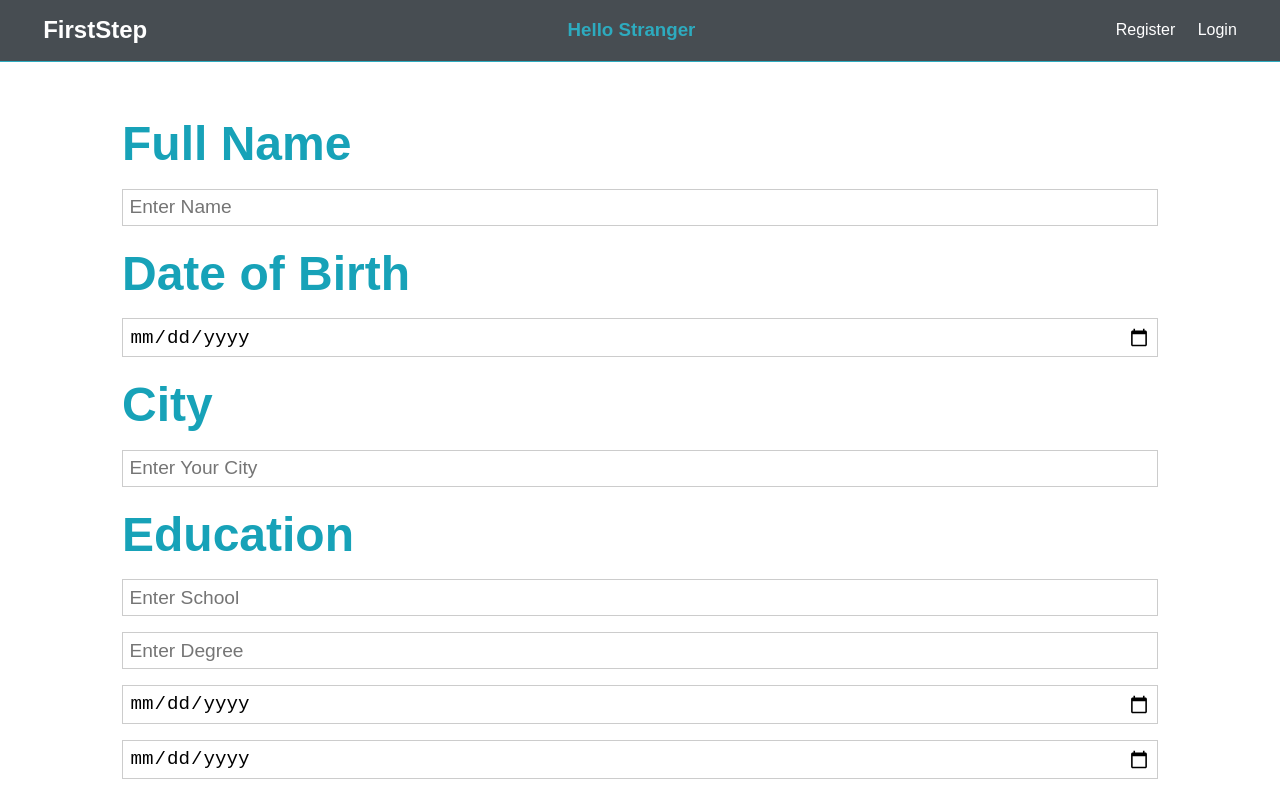
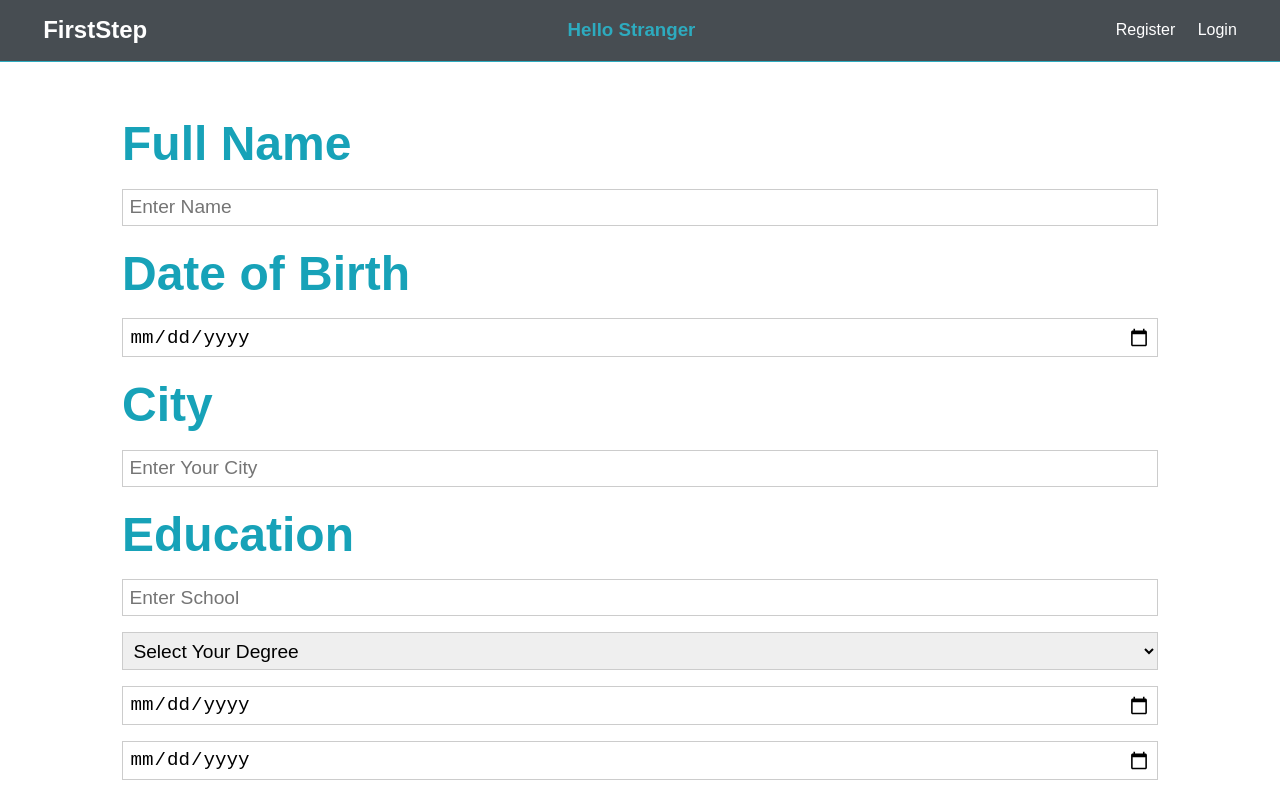
Before and after one commit to altereitay/FirstStep, a React (Create React App) app in the folder src/client/first-step-client/: page /student-signup in a window 1280 px wide. Shown: the top 800 px of the page. Built offline with nearby package versions, Linux system fonts and the light colour scheme; no server answers.

Commit message:
Added select options to Student Profile, and Edit Student Profile

```diff
--- a/src/client/first-step-client/src/components/profiles/EditStudentProfile.js
+++ b/src/client/first-step-client/src/components/profiles/EditStudentProfile.js
@@ -1,10 +1,11 @@
-import React, {useState, Fragment} from "react";
-import {useNavigate} from "react-router-dom";
-import {connect} from "react-redux";
+import React, { useState, Fragment } from "react";
+import { useNavigate } from "react-router-dom";
+import { connect } from "react-redux";
 // import {updateStudentProfile} from "../../actions/profiles";
 import { updateStudentProfile } from "../../actions/profiles";
+import { setAlert } from "../../actions/alert";
 
-const EditStudentProfile = ({profile,updateStudentProfile}) => {
+const EditStudentProfile = ({ profile, updateStudentProfile, setAlert }) => {
     const navigate = useNavigate();
     const student = profile;
     const [formData, setFormData] = useState({
@@ -16,8 +17,8 @@ const EditStudentProfile = ({profile,updateStudentProfile}) => {
         picture: student?.picture || '',
         description: student?.description || ''
     })
-    const showDate=student.dateOfBirth.split('T')[0];
-    const {name, city, skills, description} = formData
+    const showDate = student.dateOfBirth.split('T')[0];
+    const { name, city, skills, description } = formData
     const [educationData, setEducation] = useState({
         school: student?.education[0].school || '',
         degree: student?.education[0].degree || '',
@@ -27,39 +28,42 @@ const EditStudentProfile = ({profile,updateStudentProfile}) => {
     })
     const fromDateToShow = educationData.from.split('T')[0];
     const toDateToShow = educationData.to.split('T')[0];
-    const {school, degree} = educationData;
+    const { school, degree } = educationData;
     const [availabilityData, setAvailability] = useState({
-        sunday: student.availability[0].sunday ,
-        monday: student.availability[0].monday ,
-        tuesday: student.availability[0].tuesday ,
-        wednesday: student.availability[0].wednesday ,
-        thursday: student.availability[0].thursday ,
-        friday: student.availability[0].friday ,
+        sunday: student.availability[0].sunday,
+        monday: student.availability[0].monday,
+        tuesday: student.availability[0].tuesday,
+        wednesday: student.availability[0].wednesday,
+        thursday: student.availability[0].thursday,
+        friday: student.availability[0].friday,
         saturday: student.availability[0].saturday
     })
 
-    const {sunday, monday, tuesday, wednesday, thursday, friday, saturday} = availabilityData
+    const { sunday, monday, tuesday, wednesday, thursday, friday, saturday } = availabilityData
     const onChange = event => {
-        setFormData({...formData, [event.target.name]: event.target.value});
+        setFormData({ ...formData, [event.target.name]: event.target.value });
     }
     const onChangeEducation = event => {
-        setEducation({...educationData, [event.target.name]: event.target.value});
+        setEducation({ ...educationData, [event.target.name]: event.target.value });
     }
     const skillsOnChange = e => {
         let skill = e.target.value.split(',');
-        setFormData({...formData, skills: skill});
+        setFormData({ ...formData, skills: skill });
+    }
+    const onDegreeChange = e => {
+        setEducation({ ...educationData, degree: e.target.value })
     }
     const availabilityOnChange = e => {
-            setAvailability({...availabilityData, [e.target.name]: e.target.checked});
+        setAvailability({ ...availabilityData, [e.target.name]: e.target.checked });
     }
     const onSubmit = async (event) => {
         event.preventDefault();
-        updateStudentProfile(formData,educationData ,availabilityData, profile, navigate);
+        updateStudentProfile(formData, educationData, availabilityData, profile, navigate);
     }
 
     return (
         <Fragment>
-            <form className='form' onSubmit={event=> onSubmit(event)}>
+            <form className='form' onSubmit={event => onSubmit(event)}>
                 <h1 className="large text-primary">Edit Profile</h1>
                 <div className='form-group'>
                     <h3 className='large text-primary'>Full Name</h3>
@@ -68,7 +72,7 @@ const EditStudentProfile = ({profile,updateStudentProfile}) => {
                         name='name'
                         value={name}
                         onChange={event => onChange(event)}
-                           required/>
+                        required />
                 </div>
                 <div className='form-group'>
                     <h3 className='large text-primary'>Date of Birth</h3>
@@ -77,7 +81,7 @@ const EditStudentProfile = ({profile,updateStudentProfile}) => {
                         value={showDate}
                         max={Date.now()}
                         onChange={event => onChange(event)}
-                           required/>
+                        required />
                 </div>
                 <div className='form-group'>
                     <h3 className='large text-primary'>City</h3>
@@ -86,49 +90,47 @@ const EditStudentProfile = ({profile,updateStudentProfile}) => {
                         placeholder='Enter Your City'
                         value={city}
                         onChange={event => onChange(event)}
-                           required/>
+                        required />
                 </div>
                 <div className='form-group'>
                     <h1 className='large text-primary'>Education</h1>
+                    <h3 className='text-dark'>School</h3>
                     <input type='text'
-                           className='my-1'
                         name='school'
                         placeholder='Enter School'
                         value={school}
                         onChange={event => onChangeEducation(event)}
-                           required/>
-
-                    <input type='text'
-                           className='my-1'
-                           placeholder='Enter Degree'
-                           name='degree'
-                           value={degree}
-                           onChange={event => onChangeEducation(event)}
-                           required/>
-
+                        required />
+                    <h3 className='text-dark'>Degree</h3>
+                    <select onChange={e => onDegreeChange(e)} value={degree}>
+                        <option value="Software Engineering">Software Engineering</option>
+                        <option value="Civil Engineering">Civil Engineering</option>
+                        <option value="Electrical Engineering">Electrical Engineering</option>
+                        <option value="Industrial Engineering">Industrial Engineering</option>
+                        <option value="Architecture">Architecture</option>
+                    </select>
+                    <h3 className='text-dark'>Starting Date</h3>
                     <input type='date'
-                           className='my-1'
                         name='from'
                         value={fromDateToShow}
                         max={Date.now()}
                         onChange={event => onChangeEducation(event)}
-                           required/>
-
+                        required />
+                    <h3 className='text-dark'>Expected Graduation</h3>
                     <input type='date'
-                           className='my-1'
                         name='to'
                         value={toDateToShow}
                         onChange={event => onChangeEducation(event)}
-                           required/>
+                        required />
 
                 </div>
                 <div className="form-group">
-                    <h3 className='text-dark'>Skills</h3>
+                    <h1 className='large text-primary'>Skills</h1>
                     <input type="text"
                         placeholder="Enter Skills"
                         name="skills"
                         value={skills}
-                           onChange={(e) => skillsOnChange(e)}/>
+                        onChange={(e) => skillsOnChange(e)} />
                     <small className="form-text">Please use comma separated values (eg. HTML,CSS,JavaScript,PHP)</small>
                 </div>
 
@@ -141,7 +143,7 @@ const EditStudentProfile = ({profile,updateStudentProfile}) => {
                             name="sunday"
                             className='my-1'
                             value={sunday}
-                               onChange={(e) => availabilityOnChange(e)}/>
+                            onChange={(e) => availabilityOnChange(e)} />
                         Sunday
                     </label>
                     <label className='my-1'>
@@ -150,7 +152,7 @@ const EditStudentProfile = ({profile,updateStudentProfile}) => {
                             className='my-1'
                             checked={monday}
                             value={monday}
-                               onChange={(e) => availabilityOnChange(e)}/>
+                            onChange={(e) => availabilityOnChange(e)} />
                         Monday
                     </label>
                     <label className='my-1'>
@@ -159,7 +161,7 @@ const EditStudentProfile = ({profile,updateStudentProfile}) => {
                             checked={tuesday}
                             className='my-1'
                             value={tuesday}
-                               onChange={(e) => availabilityOnChange(e)}/>
+                            onChange={(e) => availabilityOnChange(e)} />
                         Tuesday
                     </label>
                     <label className='my-1'>
@@ -168,7 +170,7 @@ const EditStudentProfile = ({profile,updateStudentProfile}) => {
                             checked={wednesday}
                             className='my-1'
                             value={wednesday}
-                               onChange={(e) => availabilityOnChange(e)}/>
+                            onChange={(e) => availabilityOnChange(e)} />
                         Wednesday
                     </label>
                     <label className='my-1'>
@@ -177,7 +179,7 @@ const EditStudentProfile = ({profile,updateStudentProfile}) => {
                             checked={thursday}
                             className='my-1'
                             value={thursday}
-                               onChange={(e) => availabilityOnChange(e)}/>
+                            onChange={(e) => availabilityOnChange(e)} />
                         Thursday
                     </label>
                     <label className='my-1'>
@@ -186,7 +188,7 @@ const EditStudentProfile = ({profile,updateStudentProfile}) => {
                             checked={friday}
                             className='my-1'
                             value={friday}
-                               onChange={(e) => availabilityOnChange(e)}/>
+                            onChange={(e) => availabilityOnChange(e)} />
                         Friday
                     </label>
                     <label className='my-1'>
@@ -195,7 +197,7 @@ const EditStudentProfile = ({profile,updateStudentProfile}) => {
                             checked={saturday}
                             className='my-1'
                             value={saturday}
-                               onChange={(e) => availabilityOnChange(e)}/>
+                            onChange={(e) => availabilityOnChange(e)} />
                         Saturday
                     </label>
                 </div>
@@ -211,14 +213,14 @@ const EditStudentProfile = ({profile,updateStudentProfile}) => {
                         onChange={event => onChange(event)}
                     />
                 </div>
-                <input type='submit' className='btn btn-primary my-1'/>
+                <input type='submit' className='btn btn-primary my-1' />
             </form>
 
         </Fragment>
     )
 }
 
-const mapStateToProps = state =>({
+const mapStateToProps = state => ({
     profile: state.profiles.profile
 })
-export default connect(mapStateToProps, {updateStudentProfile})(EditStudentProfile);
+export default connect(mapStateToProps, { updateStudentProfile, setAlert })(EditStudentProfile);
--- a/src/client/first-step-client/src/components/profiles/StudentProfile.js
+++ b/src/client/first-step-client/src/components/profiles/StudentProfile.js
@@ -1,10 +1,11 @@
 import React, { Fragment, useState } from "react";
 import PropTypes from "prop-types";
 import { connect } from "react-redux";
-import {newStudentProfile} from "../../actions/profiles";
-import {useNavigate} from "react-router-dom";
+import { newStudentProfile } from "../../actions/profiles";
+import { useNavigate } from "react-router-dom";
+import { setAlert } from "../../actions/alert";
 
-const StudentProfile = ({ user, newStudentProfile}) => {
+const StudentProfile = ({ user, newStudentProfile, setAlert}) => {
     const navigate = useNavigate();
     const [formData, setFormData] = useState({
         name: '',
@@ -16,16 +17,16 @@ const StudentProfile = ({ user, newStudentProfile}) => {
         description: '',
         availability: []
     })
-    const {name, dateOfBirth, city, skills, description} = formData
+    const { name, dateOfBirth, city, skills, description } = formData
 
     const [educationData, setEducation] = useState({
         school: '',
         degree: '',
-        from:'',
+        from: '',
         to: '',
         current: true
     })
-    const {school, degree, from, to} = educationData;
+    const { school, degree, from, to } = educationData;
 
     const [availabilityData, setAvailability] = useState({
         sunday: false,
@@ -36,30 +37,37 @@ const StudentProfile = ({ user, newStudentProfile}) => {
         friday: false,
         saturday: false
     })
-    const {sunday, monday, tuesday, wednesday, thursday, friday, saturday} = availabilityData
+    const { sunday, monday, tuesday, wednesday, thursday, friday, saturday } = availabilityData
 
     const onChange = event => {
-        setFormData({...formData, [event.target.name]: event.target.value});
+        setFormData({ ...formData, [event.target.name]: event.target.value });
+    }
+    const onDegreeChange = e => {
+        setEducation({...educationData, degree: e.target.value})
     }
     const onChangeEducation = event => {
-        setEducation({...educationData, [event.target.name]: event.target.value});
+        setEducation({ ...educationData, [event.target.name]: event.target.value });
     }
     const skillsOnChange = e => {
         let skill = e.target.value.split(',');
-        setFormData({...formData, skills: skill});
+        setFormData({ ...formData, skills: skill });
     }
 
     const availabilityOnChange = e => {
-        setAvailability({...availabilityData, [e.target.name]: e.target.checked});
+        setAvailability({ ...availabilityData, [e.target.name]: e.target.checked });
     }
 
     const onSubmit = async (event) => {
         event.preventDefault();
-        newStudentProfile(formData,educationData ,availabilityData, user?._id, navigate);
+        if (degree === ""){
+            setAlert("Degree Must Be Selected", "danger")
+            return;
+        }
+        newStudentProfile(formData, educationData, availabilityData, user?._id, navigate);
     }
     return (
         <Fragment>
-            <form className='form' onSubmit={event=> onSubmit(event)}>
+            <form className='form' onSubmit={event => onSubmit(event)}>
                 <div className='form-group'>
                     <h3 className='large text-primary'>Full Name</h3>
                     <input type='text'
@@ -67,7 +75,7 @@ const StudentProfile = ({ user, newStudentProfile}) => {
                         name='name'
                         value={name}
                         onChange={event => onChange(event)}
-                           required/>
+                        required />
                 </div>
                 <div className='form-group'>
                     <h3 className='large text-primary'>Date of Birth</h3>
@@ -76,7 +84,7 @@ const StudentProfile = ({ user, newStudentProfile}) => {
                         value={dateOfBirth}
                         max={Date.now()}
                         onChange={event => onChange(event)}
-                           required/>
+                        required />
                 </div>
                 <div className='form-group'>
                     <h3 className='large text-primary'>City</h3>
@@ -85,7 +93,7 @@ const StudentProfile = ({ user, newStudentProfile}) => {
                         placeholder='Enter Your City'
                         value={city}
                         onChange={event => onChange(event)}
-                           required/>
+                        required />
                 </div>
                 <div className='form-group'>
                     <h1 className='large text-primary'>Education</h1>
@@ -95,15 +103,16 @@ const StudentProfile = ({ user, newStudentProfile}) => {
                         placeholder='Enter School'
                         value={school}
                         onChange={event => onChangeEducation(event)}
-                           required/>
+                        required />
 
-                    <input type='text'
-                           className='my-1'
-                           placeholder='Enter Degree'
-                           name='degree'
-                           value={degree}
-                           onChange={event => onChangeEducation(event)}
-                           required/>
+                    <select onChange={e => onDegreeChange(e)}>
+                        <option value="" disabled selected>Select Your Degree</option>
+                        <option value="Software Engineering">Software Engineering</option>
+                        <option value="Civil Engineering">Civil Engineering</option>
+                        <option value="Electrical Engineering">Electrical Engineering</option>
+                        <option value="Industrial Engineering">Industrial Engineering</option>
+                        <option value="Architecture">Architecture</option>
+                    </select>
 
                     <input type='date'
                         className='my-1'
@@ -111,14 +120,14 @@ const StudentProfile = ({ user, newStudentProfile}) => {
                         value={from}
                         max={Date.now()}
                         onChange={event => onChangeEducation(event)}
-                           required/>
+                        required />
 
                     <input type='date'
                         className='my-1'
                         name='to'
                         value={to}
                         onChange={event => onChangeEducation(event)}
-                           required/>
+                        required />
 
                 </div>
                 <div className="form-group">
@@ -127,7 +136,7 @@ const StudentProfile = ({ user, newStudentProfile}) => {
                         placeholder="Enter Skills"
                         name="skills"
                         value={skills}
-                           onChange={(e) => skillsOnChange(e)}/>
+                        onChange={(e) => skillsOnChange(e)} />
                     <small className="form-text">Please use comma separated values (eg. HTML,CSS,JavaScript,PHP)</small>
                 </div>
 
@@ -138,7 +147,7 @@ const StudentProfile = ({ user, newStudentProfile}) => {
                             name="sunday"
                             className='my-1'
                             value={sunday}
-                               onChange={(e) => availabilityOnChange(e)}/>
+                            onChange={(e) => availabilityOnChange(e)} />
                         Sunday
                     </label>
                     <label className='my-1'>
@@ -146,7 +155,7 @@ const StudentProfile = ({ user, newStudentProfile}) => {
                             name="monday"
                             className='my-1'
                             value={monday}
-                               onChange={(e) => availabilityOnChange(e)}/>
+                            onChange={(e) => availabilityOnChange(e)} />
                         Monday
                     </label>
                     <label className='my-1'>
@@ -154,7 +163,7 @@ const StudentProfile = ({ user, newStudentProfile}) => {
                             name="tuesday"
                             className='my-1'
                             value={tuesday}
-                               onChange={(e) => availabilityOnChange(e)}/>
+                            onChange={(e) => availabilityOnChange(e)} />
                         Tuesday
                     </label>
                     <label className='my-1'>
@@ -162,7 +171,7 @@ const StudentProfile = ({ user, newStudentProfile}) => {
                             name="wednesday"
                             className='my-1'
                             value={wednesday}
-                               onChange={(e) => availabilityOnChange(e)}/>
+                            onChange={(e) => availabilityOnChange(e)} />
                         Wednesday
                     </label>
                     <label className='my-1'>
@@ -170,7 +179,7 @@ const StudentProfile = ({ user, newStudentProfile}) => {
                             name="thursday"
                             className='my-1'
                             value={thursday}
-                               onChange={(e) => availabilityOnChange(e)}/>
+                            onChange={(e) => availabilityOnChange(e)} />
                         Thursday
                     </label>
                     <label className='my-1'>
@@ -178,7 +187,7 @@ const StudentProfile = ({ user, newStudentProfile}) => {
                             name="friday"
                             className='my-1'
                             value={friday}
-                               onChange={(e) => availabilityOnChange(e)}/>
+                            onChange={(e) => availabilityOnChange(e)} />
                         Friday
                     </label>
                     <label className='my-1'>
@@ -186,7 +195,7 @@ const StudentProfile = ({ user, newStudentProfile}) => {
                             name="saturday"
                             className='my-1'
                             value={saturday}
-                               onChange={(e) => availabilityOnChange(e)}/>
+                            onChange={(e) => availabilityOnChange(e)} />
                         Saturday
                     </label>
                 </div>
@@ -202,7 +211,7 @@ const StudentProfile = ({ user, newStudentProfile}) => {
                         onChange={event => onChange(event)}
                     />
                 </div>
-                <input type='submit' className='btn btn-primary my-1'/>
+                <input type='submit' className='btn btn-primary my-1' />
             </form>
 
         </Fragment>
@@ -214,7 +223,7 @@ StudentProfile.propTypes = {
     newStudentProfile: PropTypes.func.isRequired,
     user: PropTypes.string.isRequired
 }
-const mapStateToProps = state =>({
+const mapStateToProps = state => ({
     user: state.auth.user
 })
-export default connect(mapStateToProps, {newStudentProfile})(StudentProfile);
+export default connect(mapStateToProps, { newStudentProfile, setAlert })(StudentProfile);
```
Also changed, not shown: src/client/first-step-client/src/components/jobs/UploadJob.js (+1 -7 lines). Lines whose indentation alone changed are shown as unchanged.
